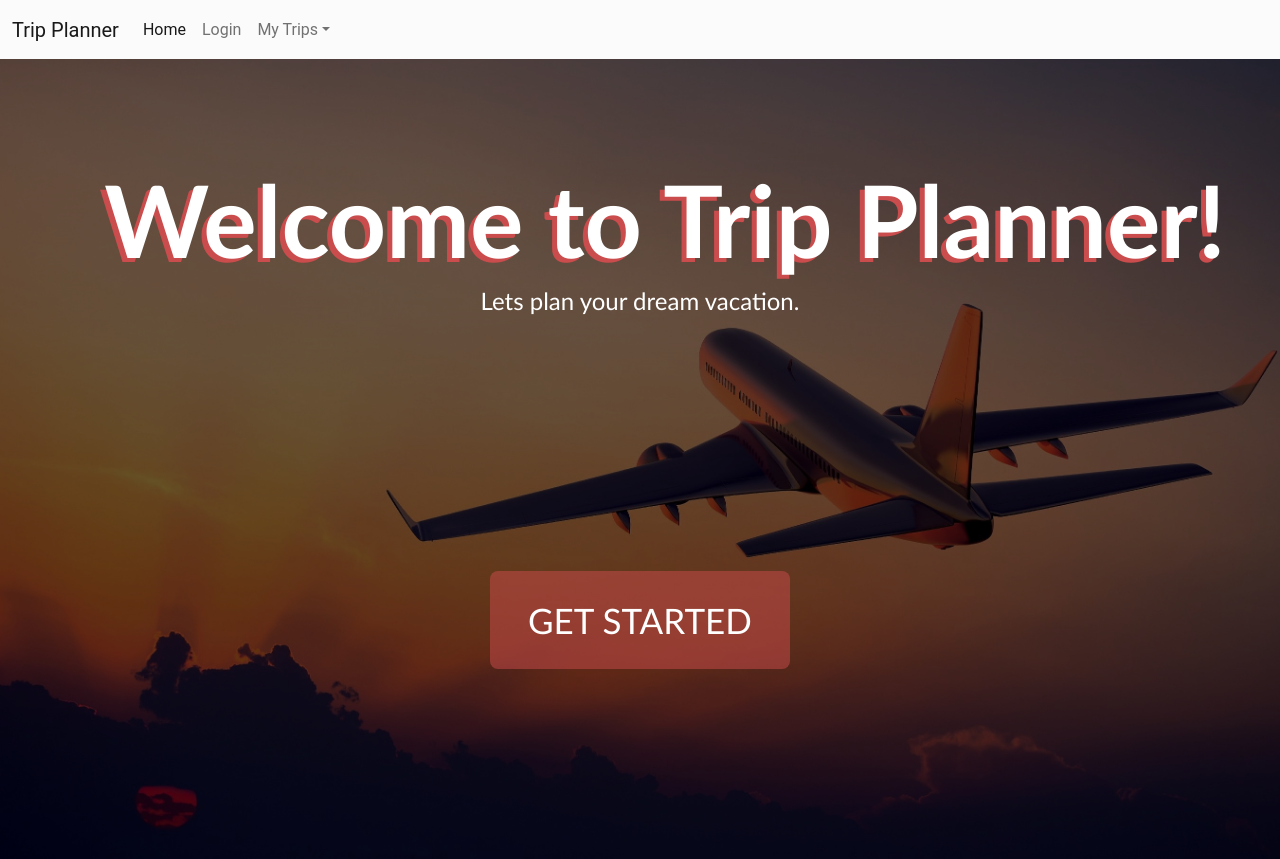
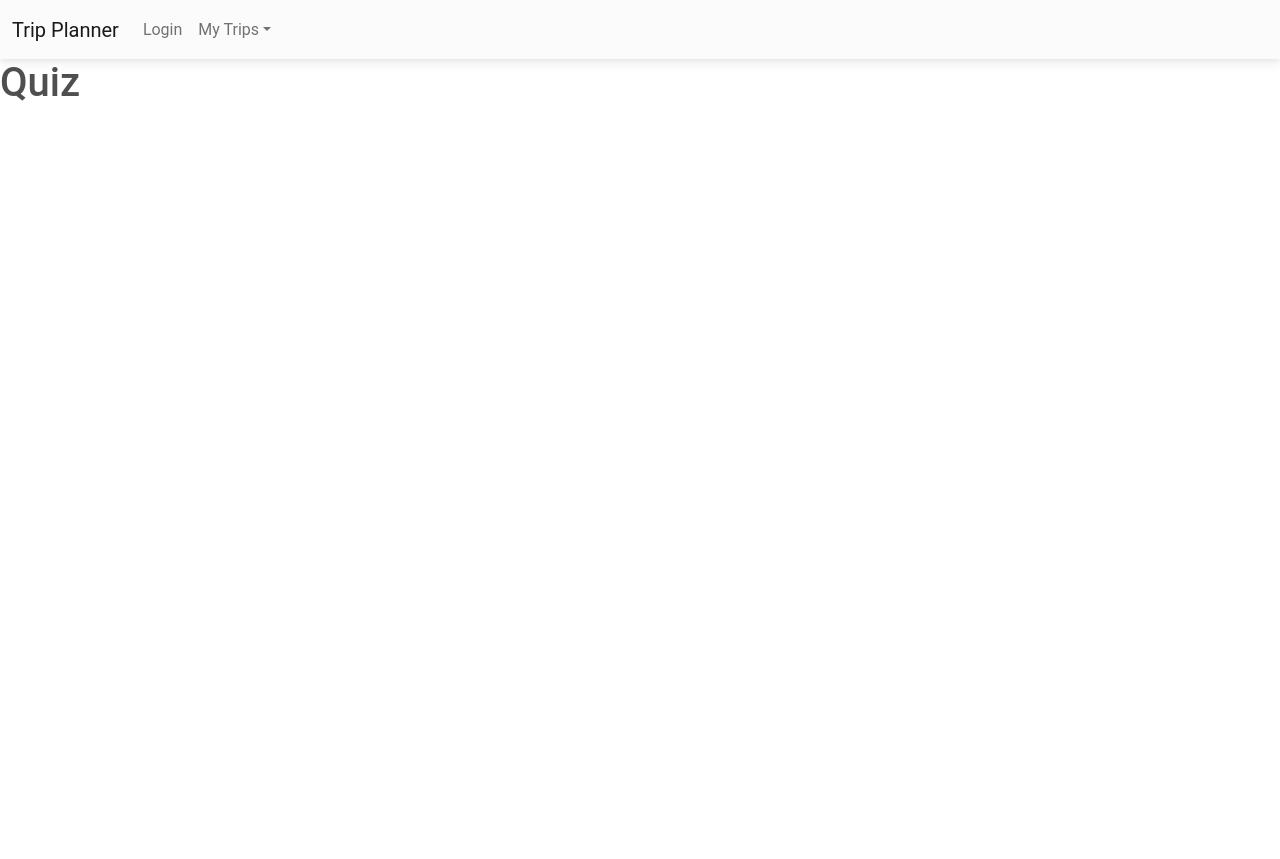
Before and after one commit to kylesmigelski/trip-planner, a React (Create React App) app: page /quiz in a window 1280 px wide. After the commit the page ends 800 px from the top, so only its background shows below. Built offline with nearby package versions, Linux system fonts and the light colour scheme.

Commit message:
Change project structure, add routing

```diff
--- a/src/App.tsx
+++ b/src/App.tsx
@@ -1,22 +1,10 @@
 import React from 'react';
 import './App.css';
-import Navbar from './navbar';
-import Background from './airplane.jpg';
-import {
-    MDBNavbar,
-    MDBNavbarNav,
-    MDBNavbarItem,
-    MDBNavbarLink,
-    MDBNavbarToggler,
-    MDBContainer,
-    MDBIcon,
-    MDBCollapse,
-    MDBBtn
-} from 'mdb-react-ui-kit';
+import Home from './pages/home';
+import Quiz from './pages/quiz';
+import Navbar from './components/navbar';
 import  app  from "./firebase.js";
-import { BrowserRouter as Router} from 'react-router-dom';
 import { Routes, Route } from 'react-router-dom';
-import { useNavigate } from "react-router-dom";
 
 function App() {
 
@@ -28,28 +16,14 @@ function App() {
 
   }
 
-
-
   return (
-      <>
-          <Navbar/>
-          <div
-              className='p-5 text-center bg-image'
-              style={{ backgroundImage: `url(${Background})`, height: '100vh' }}
-          >
-              <div className='mask' style={{ backgroundColor: 'rgba(0, 0, 0, 0.6)' }}>
-                  <div className='d-flex justify-content-center h-100'>
-                      <div className='text-white'>
-                          <h1 className='App-header'>Welcome to Trip Planner!</h1>
-                          <h4 className='mb-14' style={{ fontFamily: 'Gill Sans' }}>Lets plan your dream vacation.</h4>
-                          <MDBBtn className='big-button' color={'secondary'} size={'lg'}>
-                              Get started
-                          </MDBBtn>
-                      </div>
-                  </div>
-              </div>
-          </div>
-      </>
+    <>
+       <Navbar />
+       <Routes>
+            <Route path="/" element={<Home />} />
+            <Route path="/quiz" element={<Quiz />} />
+       </Routes>
+    </>
   );
 }
 
--- a/src/navbar.tsx
+++ b/src/components/navbar.tsx
@@ -21,7 +21,7 @@ export default function App() {
     return (
         <MDBNavbar expand='lg' light bgColor='light'>
             <MDBContainer fluid>
-                <MDBNavbarBrand href='#'>Trip Planner</MDBNavbarBrand>
+                <MDBNavbarBrand href='\'>Trip Planner</MDBNavbarBrand>
 
                 <MDBNavbarToggler
                     aria-controls='navbarSupportedContent'
@@ -34,11 +34,6 @@ export default function App() {
 
                 <MDBCollapse navbar show={showBasic}>
                     <MDBNavbarNav className='mr-auto mb-2 mb-lg-0'>
-                        <MDBNavbarItem>
-                            <MDBNavbarLink active aria-current='page' href='#'>
-                                Home
-                            </MDBNavbarLink>
-                        </MDBNavbarItem>
                         <MDBNavbarItem>
                             <MDBNavbarLink href='#'>Login</MDBNavbarLink>
                         </MDBNavbarItem>
--- a/src/index.tsx
+++ b/src/index.tsx
@@ -5,15 +5,17 @@ import "@fortawesome/fontawesome-free/css/all.min.css";
 import './index.css';
 import App from './App';
 import reportWebVitals from './reportWebVitals';
+import {BrowserRouter} from "react-router-dom";
 
 const root = ReactDOM.createRoot(
-  document.getElementById('root') as HTMLElement
+    document.getElementById('root') as HTMLElement
 );
 root.render(
-  <React.StrictMode>
-
-    <App />
-  </React.StrictMode>
+    <React.StrictMode>
+        <BrowserRouter>
+            <App/>
+        </BrowserRouter>
+    </React.StrictMode>
 );
 
 // If you want to start measuring performance in your app, pass a function
--- /dev/null
+++ b/src/pages/home.tsx
@@ -0,0 +1,26 @@
+import React from 'react';
+import Background from "../assets/airplane.jpg";
+import {MDBBtn} from "mdb-react-ui-kit";
+
+export default function Home() {
+    return (
+        <>
+        <div
+            className='p-5 text-center bg-image'
+            style={{ backgroundImage: `url(${Background})`, height: '100vh' }}
+        >
+            <div className='mask' style={{ backgroundColor: 'rgba(0, 0, 0, 0.6)' }}>
+                <div className='d-flex justify-content-center h-100'>
+                    <div className='text-white'>
+                        <h1 className='App-header'>Welcome to Trip Planner!</h1>
+                        <h4 className='mb-14' style={{ fontFamily: 'Gill Sans' }}>Lets plan your dream vacation.</h4>
+                        <MDBBtn href='/quiz' className='big-button' color={'secondary'} size={'lg'}>
+                            Get started
+                        </MDBBtn>
+                    </div>
+                </div>
+            </div>
+        </div>
+        </>
+    )
+}
--- /dev/null
+++ b/src/pages/quiz.tsx
@@ -0,0 +1,11 @@
+import React from "react";
+
+export default function Quiz() {
+
+
+    return (
+        <div>
+            <h1>Quiz</h1>
+        </div>
+    )
+}
```
Also changed, not shown: src/assets/airplane.jpg (renamed from src/airplane.jpg), src/assets/logo.svg (renamed from src/logo.svg).
